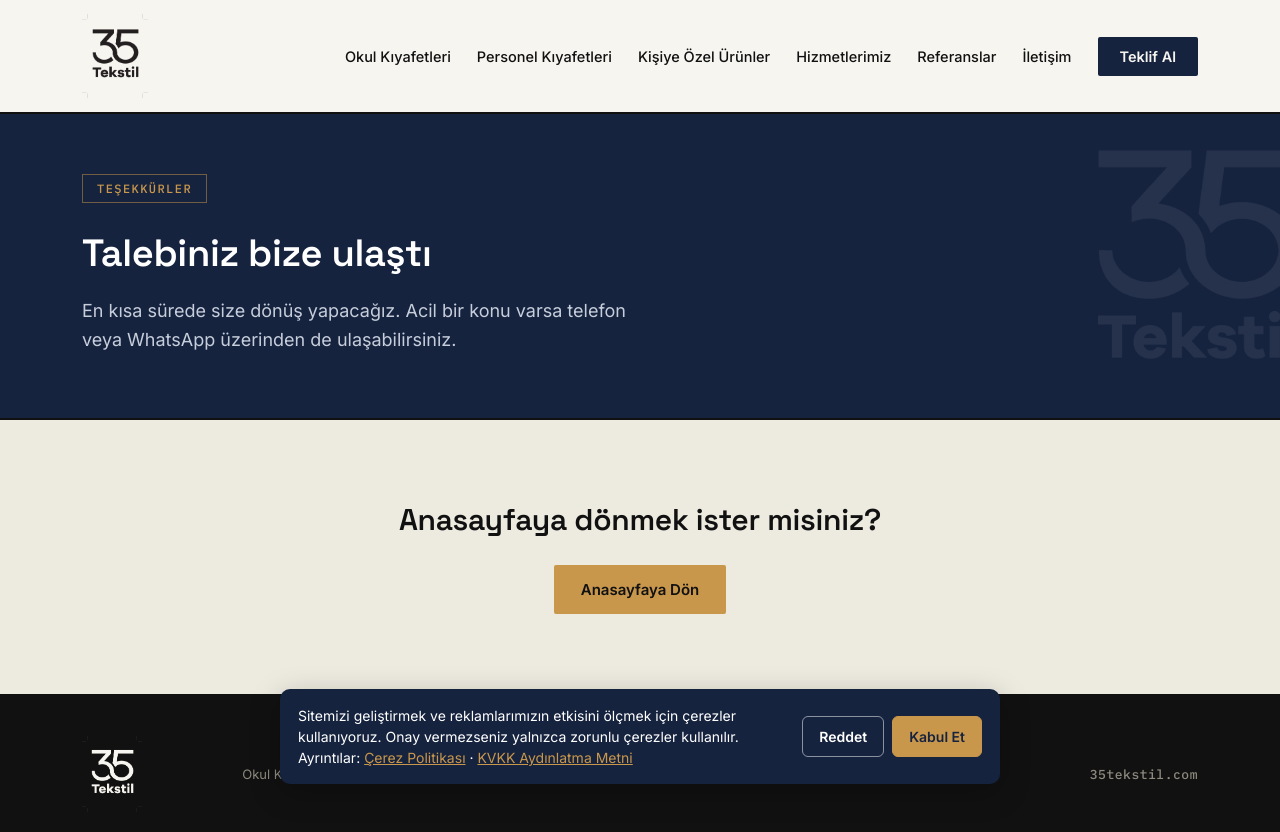
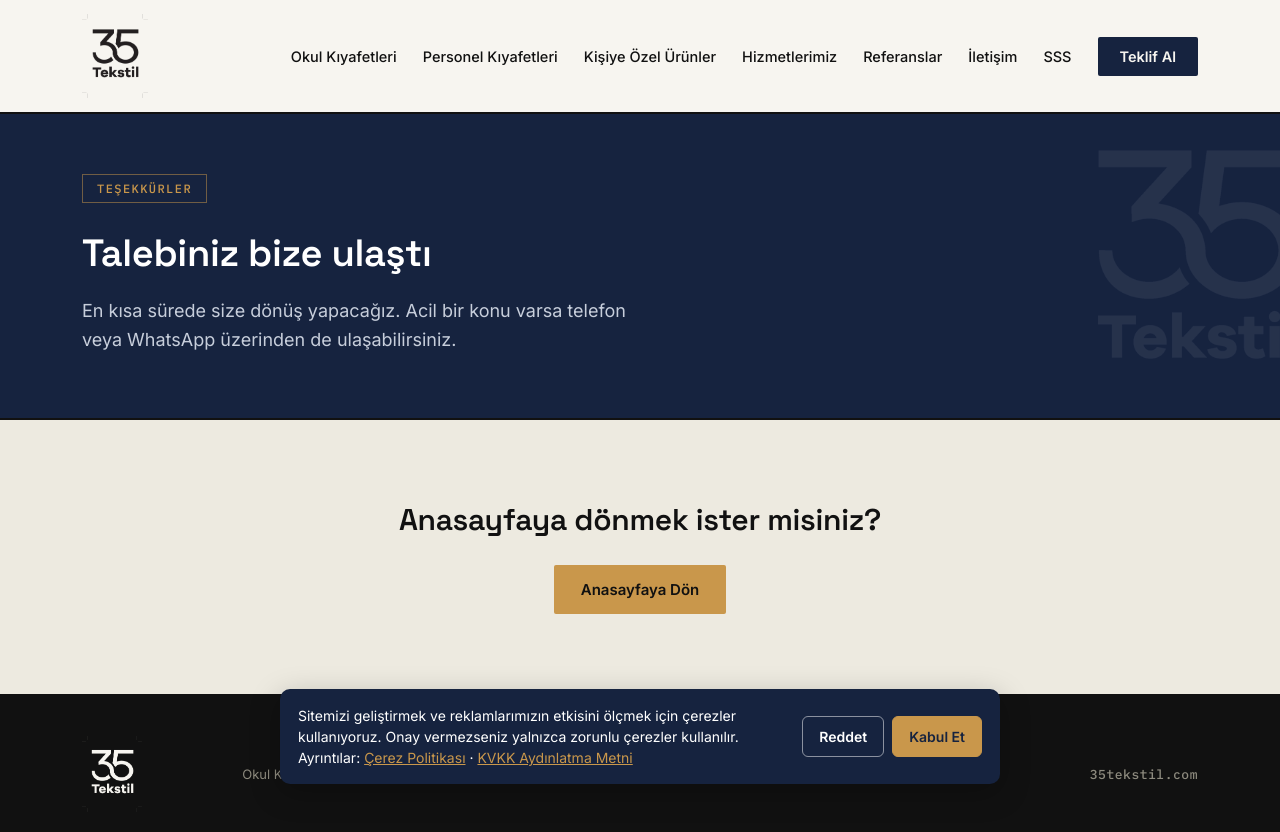
Before and after one commit to bbatuhanpinar/35tekstil-site, a plain HTML site: page tesekkurler.html in a window 1280 px wide. Drawn offline with Linux system fonts and the light colour scheme.

Commit message:
Üst menüye SSS (tesekkurler.html)

```diff
--- a/tesekkurler.html
+++ b/tesekkurler.html
@@ -27,6 +27,7 @@
         <li><a href="hizmetlerimiz.html">Hizmetlerimiz</a></li>
         <li><a href="referanslar.html">Referanslar</a></li>
         <li><a href="iletisim.html">İletişim</a></li>
+        <li><a href="/sss">SSS</a></li>
         <li><a href="teklif-al.html" class="cta-nav">Teklif Al</a></li>
       </ul>
     </nav>
```
